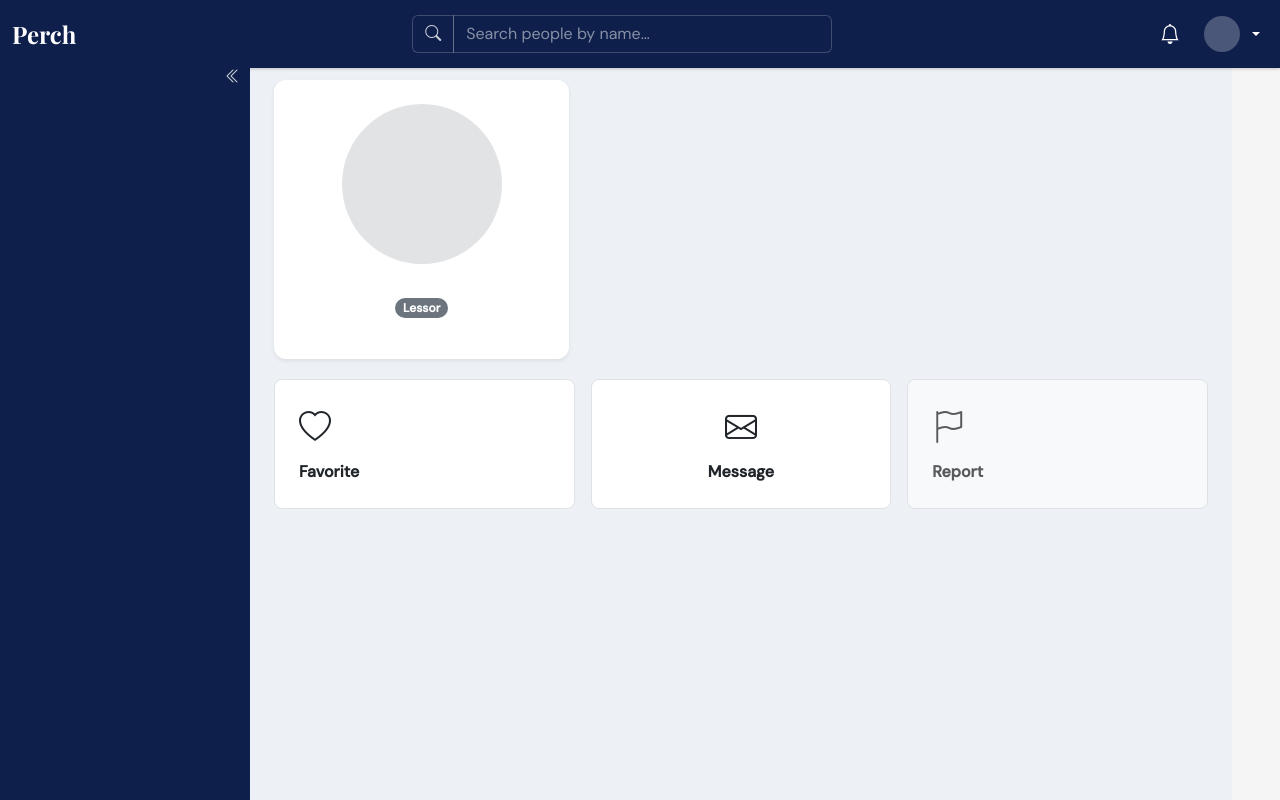
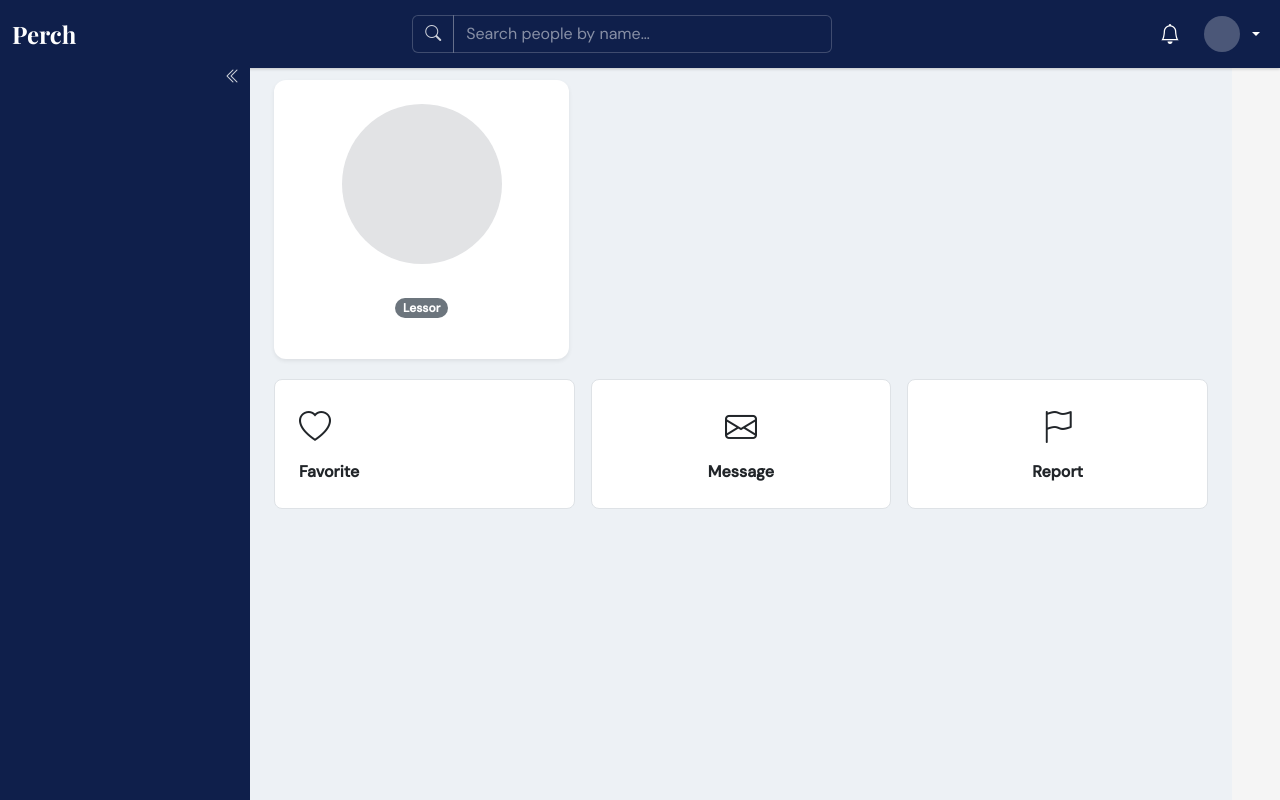
Before and after one commit to cheneez/perch, a Django app: template lessor/templates/lessor/public_profile.html in a window 1280 px wide. Run offline with Django 5.2, Linux system fonts and the light colour scheme; the template is opened without the code that fills it, so the values that code supplies are empty.

Commit message:
Add report links on public profiles
Made-with: Cursor

```diff
--- a/lessor/templates/lessor/public_profile.html
+++ b/lessor/templates/lessor/public_profile.html
@@ -31,10 +31,12 @@
       </a>
     </div>
     <div class="col-md-4">
-      <button type="button" class="card profile-feature-card h-100 border rounded-3 p-4 text-center text-muted w-100 bg-light" disabled title="Coming soon">
-        <i class="bi bi-flag fs-2 d-block mb-2"></i>
-        <span class="fw-bold">Report</span>
-      </button>
+      <a class="text-decoration-none d-block h-100" href="{% url 'moderation:report_object' 'lessor' 'lessorprofile' p.pk %}?next={{ request.path }}">
+        <div class="card profile-feature-card h-100 border rounded-3 p-4 text-center text-dark">
+          <i class="bi bi-flag fs-2 d-block mb-2"></i>
+          <span class="fw-bold">Report</span>
+        </div>
+      </a>
     </div>
   </div>
 </div>
```
Also changed, not shown: student/templates/student/public_profile.html (+6 -4 lines).
